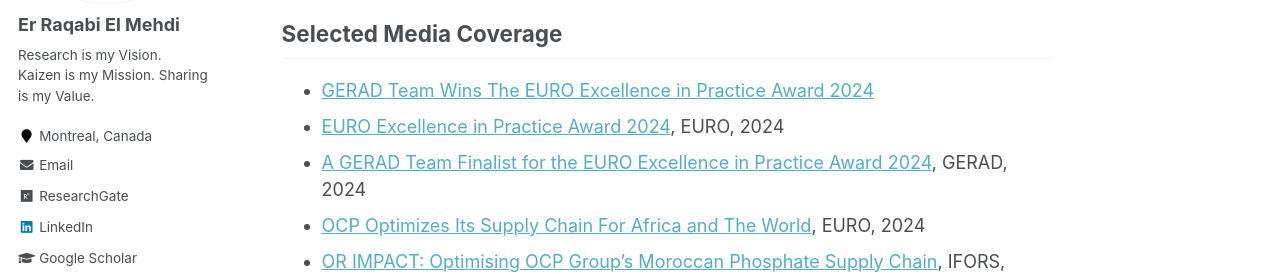
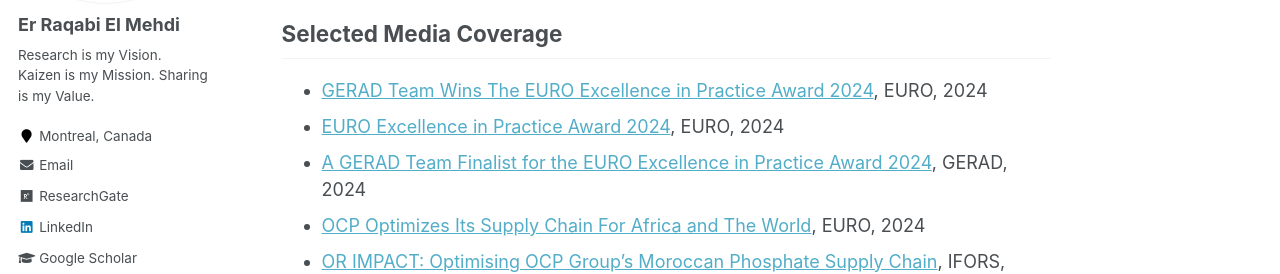
Before and after one commit to RqbMedi/rqbmedi.github.io, a Jekyll site: the page built from _pages/markdown.md, in a window 1280 px wide and 900 px high, scrolled down 798 px. Shown: the part 180-454 px from the top of the window. Built offline with Jekyll 4.4.1, drawn with Linux system fonts in a browser that asks for light colours; some web fonts are replaced.

Commit message:
Update markdown.md

```diff
--- a/_pages/markdown.md
+++ b/_pages/markdown.md
@@ -26,7 +26,7 @@ Outreach & Volunteering
 
 Selected Media Coverage
 ------
-- [GERAD Team Wins The EURO Excellence in Practice Award 2024](https://www.gerad.ca/en/posts/1172)
+- [GERAD Team Wins The EURO Excellence in Practice Award 2024](https://www.gerad.ca/en/posts/1172), EURO, 2024
 - [EURO Excellence in Practice Award 2024](https://www.euro-online.org/web/pages/1667/previous-finalists-and-winners), EURO, 2024
 - [A GERAD Team Finalist for the EURO Excellence in Practice Award 2024](https://www.gerad.ca/fr/posts/1157), GERAD, 2024
 - [OCP Optimizes Its Supply Chain For Africa and The World](https://www.euro-online.org/web/pages/1726/eepa-finalists-2024), EURO, 2024
```
